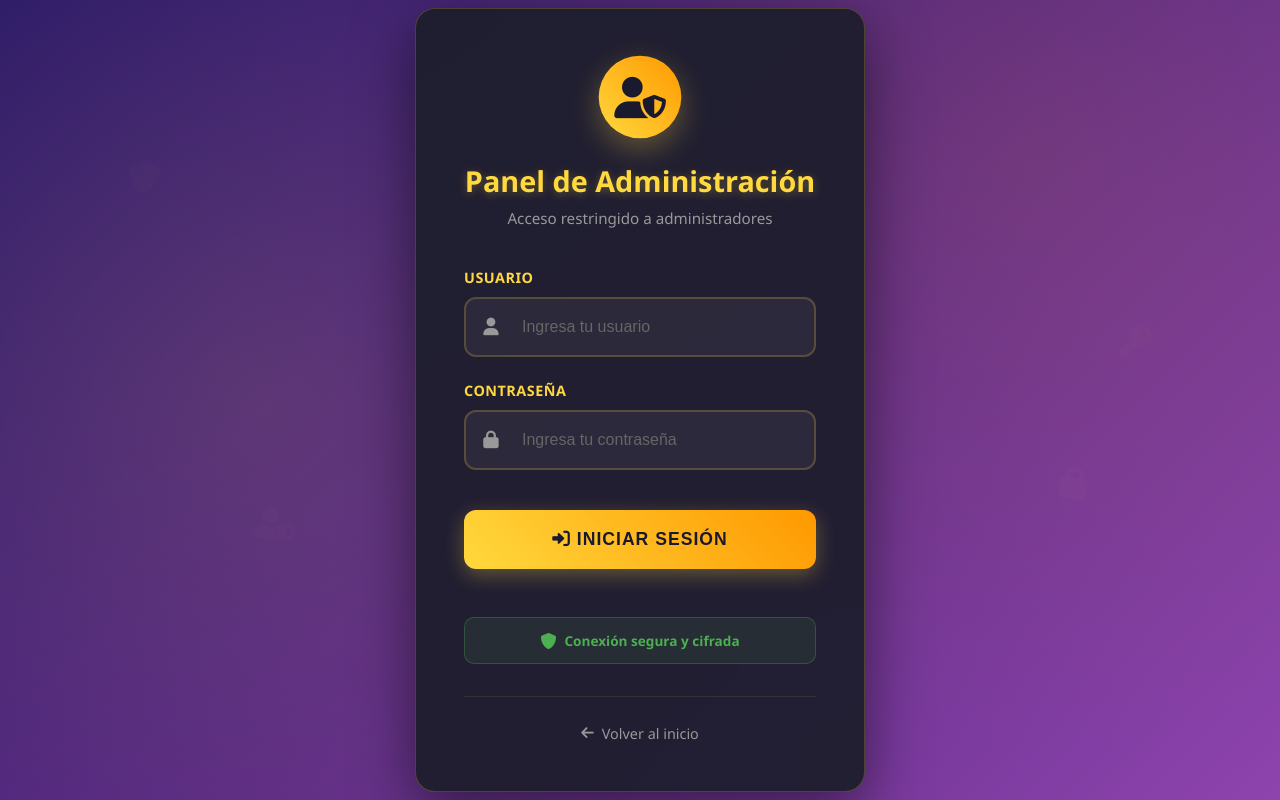
After one commit to milagros-hr/proyecto_transport, a Flask app: page /admin/login in a window 1280 px wide. The commit adds this page. Run offline with Flask 3, Linux system fonts and the light colour scheme.

Commit message:
Actualización: ya tenemos login para el admin

```diff
--- a/app.py
+++ b/app.py
@@ -344,19 +344,69 @@ def perfil():
             flash("❌ Error al actualizar el perfil.", "error")
 
     return render_template("perfil.html", usuario=usuario)
+
+
+# Credenciales del administrador (en producción usar variables de entorno)
+ADMIN_USERNAME = "admin"
+ADMIN_PASSWORD = "123"
+
+# Decorador para rutas de admin
+def requiere_admin(f):
+    from functools import wraps
+    @wraps(f)
+    def decorated_function(*args, **kwargs):
+        if 'admin_logged_in' not in session or not session['admin_logged_in']:
+            flash("❌ Debes iniciar sesión como administrador", "error")
+            return redirect(url_for('admin_login'))
+        return f(*args, **kwargs)
+    return decorated_function
+
+# Ruta de login del admin
+@app.route("/admin/login", methods=["GET", "POST"])
+def admin_login():
+    if request.method == "GET":
+        return render_template("admin_login.html")
+
+    username = request.form.get("username", "").strip()
+    password = request.form.get("password", "").strip()
+
+    if username == ADMIN_USERNAME and password == ADMIN_PASSWORD:
+        session['admin_logged_in'] = True
+        session['admin_username'] = username
+        flash("✅ Bienvenido, Administrador", "success")
+        return redirect(url_for('listar_usuarios'))
+    else:
+        flash("❌ Credenciales incorrectas", "error")
+        return render_template("admin_login.html")
+
+# Logout del admin
+@app.route("/admin/logout")
+def admin_logout():
+    session.pop('admin_logged_in', None)
+    session.pop('admin_username', None)
+    flash("👋 Sesión de administrador cerrada", "info")
+    return redirect(url_for('inicio'))
+
+# Modificar la ruta /usuarios para requerir autenticación de admin
 @app.route("/usuarios")
+@requiere_admin
 def listar_usuarios():
     pasajeros = get_usuarios("pasajero")
     conductores = get_usuarios("conductor")
     return render_template("usuarios.html", pasajeros=pasajeros, conductores=conductores)
 
+# Modificar la ruta /limpiar_datos para requerir autenticación de admin
 @app.route("/limpiar_datos")
+@requiere_admin
 def limpiar_datos():
     ok1 = set_usuarios("pasajero", [])
     ok2 = set_usuarios("conductor", [])
     flash("🗑️ Todos los datos han sido eliminados" if (ok1 and ok2) else "❌ Error al limpiar los datos",
           "info" if (ok1 and ok2) else "error")
-    return redirect(url_for("inicio"))
+    return redirect(url_for("listar_usuarios"))
+
+
+
 
 # ---- Inyecta stats en todas las plantillas ----
 @app.context_processor
--- /dev/null
+++ b/templates/admin_login.html
@@ -0,0 +1,441 @@
+<!DOCTYPE html>
+<html lang="es">
+<head>
+    <meta charset="UTF-8">
+    <meta name="viewport" content="width=device-width, initial-scale=1.0">
+    <title>TransPort - Admin Login</title>
+    <link href="https://cdnjs.cloudflare.com/ajax/libs/font-awesome/6.0.0/css/all.min.css" rel="stylesheet">
+    <style>
+        * {
+            margin: 0;
+            padding: 0;
+            box-sizing: border-box;
+        }
+
+        body {
+            font-family: 'Segoe UI', Tahoma, Geneva, Verdana, sans-serif;
+            background: linear-gradient(135deg, #2d1b69 0%, #5b2a86 50%, #8e44ad 100%);
+            min-height: 100vh;
+            display: flex;
+            align-items: center;
+            justify-content: center;
+            position: relative;
+            overflow: hidden;
+        }
+
+        /* Efectos de fondo */
+        body::before {
+            content: '';
+            position: absolute;
+            top: 0;
+            left: 0;
+            right: 0;
+            bottom: 0;
+            background:
+                radial-gradient(circle at 20% 50%, rgba(255, 217, 61, 0.1) 0%, transparent 50%),
+                radial-gradient(circle at 80% 20%, rgba(255, 152, 0, 0.1) 0%, transparent 50%);
+            z-index: -1;
+        }
+
+        /* Iconos flotantes de seguridad */
+        .floating-icon {
+            position: absolute;
+            font-size: 2rem;
+            color: rgba(255, 217, 61, 0.1);
+            animation: floatIcon 8s ease-in-out infinite;
+            z-index: -1;
+        }
+
+        .floating-icon:nth-child(1) {
+            top: 20%;
+            left: 10%;
+            animation-delay: 0s;
+        }
+
+        .floating-icon:nth-child(2) {
+            top: 60%;
+            right: 15%;
+            animation-delay: 2s;
+        }
+
+        .floating-icon:nth-child(3) {
+            bottom: 30%;
+            left: 20%;
+            animation-delay: 4s;
+        }
+
+        .floating-icon:nth-child(4) {
+            top: 40%;
+            right: 10%;
+            animation-delay: 6s;
+        }
+
+        @keyframes floatIcon {
+            0%, 100% {
+                transform: translateY(0px) rotate(0deg);
+                opacity: 0.1;
+            }
+            50% {
+                transform: translateY(-20px) rotate(10deg);
+                opacity: 0.2;
+            }
+        }
+
+        /* Container principal */
+        .admin-container {
+            background: rgba(30, 30, 46, 0.95);
+            backdrop-filter: blur(20px);
+            border-radius: 20px;
+            box-shadow: 0 20px 60px rgba(0, 0, 0, 0.5);
+            padding: 3rem;
+            width: 100%;
+            max-width: 450px;
+            position: relative;
+            border: 1px solid rgba(255, 217, 61, 0.2);
+            animation: slideUp 0.8s ease-out;
+        }
+
+        @keyframes slideUp {
+            from {
+                opacity: 0;
+                transform: translateY(30px);
+            }
+            to {
+                opacity: 1;
+                transform: translateY(0);
+            }
+        }
+
+        /* Header del formulario */
+        .admin-header {
+            text-align: center;
+            margin-bottom: 2.5rem;
+        }
+
+        .admin-logo {
+            width: 80px;
+            height: 80px;
+            background: linear-gradient(45deg, #ffd93d, #ff9800);
+            border-radius: 50%;
+            display: flex;
+            align-items: center;
+            justify-content: center;
+            margin: 0 auto 1.5rem;
+            box-shadow: 0 10px 30px rgba(255, 217, 61, 0.3);
+            animation: pulse 2s ease-in-out infinite;
+        }
+
+        @keyframes pulse {
+            0%, 100% { transform: scale(1); }
+            50% { transform: scale(1.05); }
+        }
+
+        .admin-logo i {
+            font-size: 2.5rem;
+            color: #1a1a2e;
+        }
+
+        .admin-title {
+            font-size: 1.8rem;
+            color: #ffd93d;
+            margin-bottom: 0.5rem;
+            font-weight: 700;
+            text-shadow: 0 2px 10px rgba(255, 217, 61, 0.3);
+        }
+
+        .admin-subtitle {
+            color: #999;
+            font-size: 0.95rem;
+        }
+
+        /* Alertas */
+        .alert {
+            padding: 1rem;
+            border-radius: 12px;
+            margin-bottom: 1.5rem;
+            font-weight: 600;
+            display: flex;
+            align-items: center;
+            gap: 0.8rem;
+            animation: slideIn 0.3s ease-out;
+        }
+
+        @keyframes slideIn {
+            from { opacity: 0; transform: translateX(-20px); }
+            to { opacity: 1; transform: translateX(0); }
+        }
+
+        .alert-success {
+            background: rgba(76, 175, 80, 0.2);
+            border: 1px solid #4caf50;
+            color: #4caf50;
+        }
+
+        .alert-error {
+            background: rgba(244, 67, 54, 0.2);
+            border: 1px solid #f44336;
+            color: #f44336;
+        }
+
+        .alert i {
+            font-size: 1.2rem;
+        }
+
+        /* Formulario */
+        .admin-form {
+            display: flex;
+            flex-direction: column;
+            gap: 1.5rem;
+        }
+
+        .form-group {
+            position: relative;
+        }
+
+        .form-group label {
+            display: block;
+            margin-bottom: 0.6rem;
+            color: #ffd93d;
+            font-weight: 600;
+            font-size: 0.9rem;
+            text-transform: uppercase;
+            letter-spacing: 0.5px;
+        }
+
+        .input-wrapper {
+            position: relative;
+        }
+
+        .input-wrapper i {
+            position: absolute;
+            left: 1.2rem;
+            top: 50%;
+            transform: translateY(-50%);
+            color: #999;
+            font-size: 1.1rem;
+            transition: color 0.3s ease;
+        }
+
+        .form-input {
+            width: 100%;
+            padding: 1.2rem 1.2rem 1.2rem 3.5rem;
+            border: 2px solid rgba(255, 217, 61, 0.2);
+            border-radius: 12px;
+            font-size: 1rem;
+            transition: all 0.3s ease;
+            background: rgba(255, 255, 255, 0.05);
+            color: #fff;
+        }
+
+        .form-input::placeholder {
+            color: #666;
+        }
+
+        .form-input:focus {
+            outline: none;
+            border-color: #ffd93d;
+            box-shadow: 0 0 0 3px rgba(255, 217, 61, 0.1);
+            background: rgba(255, 255, 255, 0.08);
+        }
+
+        .form-input:focus + i {
+            color: #ffd93d;
+        }
+
+        /* Botón de login */
+        .btn-admin-login {
+            background: linear-gradient(45deg, #ffd93d, #ff9800);
+            color: #1a1a2e;
+            border: none;
+            padding: 1.2rem;
+            border-radius: 12px;
+            font-size: 1.1rem;
+            font-weight: 700;
+            cursor: pointer;
+            transition: all 0.3s ease;
+            box-shadow: 0 6px 20px rgba(255, 217, 61, 0.3);
+            text-transform: uppercase;
+            letter-spacing: 1px;
+            margin-top: 1rem;
+        }
+
+        .btn-admin-login:hover {
+            transform: translateY(-2px);
+            box-shadow: 0 10px 30px rgba(255, 217, 61, 0.5);
+        }
+
+        .btn-admin-login:active {
+            transform: translateY(0);
+        }
+
+        /* Footer */
+        .admin-footer {
+            text-align: center;
+            margin-top: 2rem;
+            padding-top: 1.5rem;
+            border-top: 1px solid rgba(255, 217, 61, 0.1);
+        }
+
+        .btn-back {
+            color: #999;
+            text-decoration: none;
+            font-size: 0.9rem;
+            transition: color 0.3s ease;
+            display: inline-flex;
+            align-items: center;
+            gap: 0.5rem;
+        }
+
+        .btn-back:hover {
+            color: #ffd93d;
+        }
+
+        /* Badge de seguridad */
+        .security-badge {
+            display: flex;
+            align-items: center;
+            justify-content: center;
+            gap: 0.5rem;
+            margin-top: 1.5rem;
+            padding: 0.8rem;
+            background: rgba(76, 175, 80, 0.1);
+            border: 1px solid rgba(76, 175, 80, 0.3);
+            border-radius: 10px;
+            color: #4caf50;
+            font-size: 0.85rem;
+            font-weight: 600;
+        }
+
+        .security-badge i {
+            font-size: 1rem;
+        }
+
+        /* Responsive */
+        @media (max-width: 480px) {
+            body {
+                padding: 1rem;
+            }
+
+            .admin-container {
+                padding: 2rem;
+            }
+
+            .admin-title {
+                font-size: 1.5rem;
+            }
+        }
+    </style>
+</head>
+<body>
+    <div class="floating-icon"><i class="fas fa-shield-alt"></i></div>
+    <div class="floating-icon"><i class="fas fa-lock"></i></div>
+    <div class="floating-icon"><i class="fas fa-user-shield"></i></div>
+    <div class="floating-icon"><i class="fas fa-key"></i></div>
+
+    <div class="admin-container">
+        <div class="admin-header">
+            <div class="admin-logo">
+                <i class="fas fa-user-shield"></i>
+            </div>
+            <h1 class="admin-title">Panel de Administración</h1>
+            <p class="admin-subtitle">Acceso restringido a administradores</p>
+        </div>
+
+        <!-- Mensajes flash -->
+        {% with messages = get_flashed_messages(with_categories=true) %}
+            {% if messages %}
+                {% for category, message in messages %}
+                    <div class="alert alert-{{ category }}">
+                        <i class="fas {% if category == 'success' %}fa-check-circle{% else %}fa-exclamation-triangle{% endif %}"></i>
+                        <span>{{ message }}</span>
+                    </div>
+                {% endfor %}
+            {% endif %}
+        {% endwith %}
+
+        <form class="admin-form" method="POST" action="/admin/login">
+            <div class="form-group">
+                <label for="username">Usuario</label>
+                <div class="input-wrapper">
+                    <i class="fas fa-user"></i>
+                    <input
+                        type="text"
+                        id="username"
+                        name="username"
+                        class="form-input"
+                        placeholder="Ingresa tu usuario"
+                        required
+                        autocomplete="username"
+                    >
+                </div>
+            </div>
+
+            <div class="form-group">
+                <label for="password">Contraseña</label>
+                <div class="input-wrapper">
+                    <i class="fas fa-lock"></i>
+                    <input
+                        type="password"
+                        id="password"
+                        name="password"
+                        class="form-input"
+                        placeholder="Ingresa tu contraseña"
+                        required
+                        autocomplete="current-password"
+                    >
+                </div>
+            </div>
+
+            <button type="submit" class="btn-admin-login">
+                <i class="fas fa-sign-in-alt"></i>
+                Iniciar Sesión
+            </button>
+
+            <div class="security-badge">
+                <i class="fas fa-shield-alt"></i>
+                Conexión segura y cifrada
+            </div>
+        </form>
+
+        <div class="admin-footer">
+            <a href="/" class="btn-back">
+                <i class="fas fa-arrow-left"></i>
+                Volver al inicio
+            </a>
+        </div>
+    </div>
+
+    <script>
+        document.addEventListener('DOMContentLoaded', function() {
+            // Animación en los inputs
+            const inputs = document.querySelectorAll('.form-input');
+
+            inputs.forEach(input => {
+                input.addEventListener('focus', function() {
+                    this.parentElement.style.transform = 'scale(1.02)';
+                });
+
+                input.addEventListener('blur', function() {
+                    this.parentElement.style.transform = 'scale(1)';
+                });
+            });
+
+            // Efecto de typing en el título (opcional)
+            const title = document.querySelector('.admin-title');
+            const titleText = title.textContent;
+            title.textContent = '';
+
+            let i = 0;
+            function typeTitle() {
+                if (i < titleText.length) {
+                    title.textContent += titleText.charAt(i);
+                    i++;
+                    setTimeout(typeTitle, 100);
+                }
+            }
+
+            setTimeout(typeTitle, 500);
+        });
+    </script>
+</body>
+</html>
--- a/templates/usuarios.html
+++ b/templates/usuarios.html
@@ -352,7 +352,6 @@
                 </div>
             {% endif %}
         </div>
-
         <div class="actions">
             <a href="/" class="btn btn-primary">
                 <i class="fas fa-home"></i>
@@ -362,6 +361,10 @@
                 <i class="fas fa-trash"></i>
                 Limpiar Datos
             </a>
+            <a href="/admin/logout" class="btn btn-primary">
+                <i class="fas fa-sign-out-alt"></i>
+                Cerrar Sesión Admin
+            </a>
         </div>
     </div>
 </body>
```
